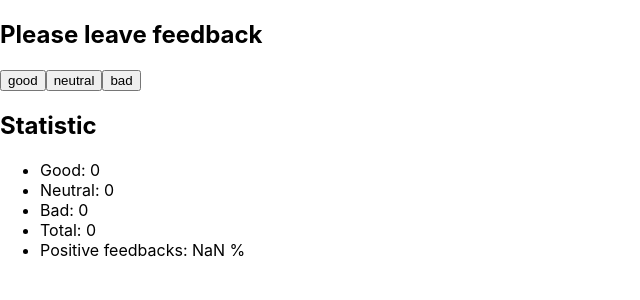
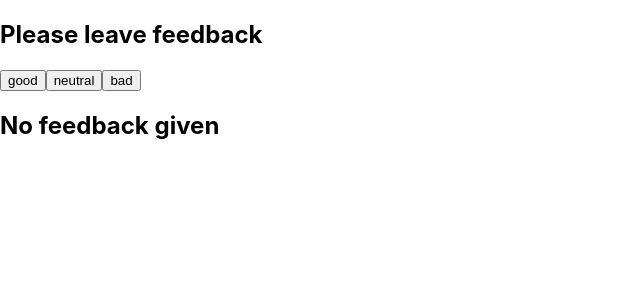
Before and after one commit to teosoph/goit-react-hw-02-feedback, a React (Create React App) app in the folder feedback/: page / in a window 1280 px wide. Shown: the top 300 px of the page, without its empty margins (0-640 px from the left). Built offline with nearby package versions, Linux system fonts and the light colour scheme.

Commit message:
HW-02___task-1 (Feedback)__step-4

```diff
--- a/feedback/src/App.jsx
+++ b/feedback/src/App.jsx
@@ -3,6 +3,7 @@ import React, { Component } from 'react';
 import Section from './Components/Section/';
 import FeedbackOptions from './Components/FeedbackOptions/';
 import Statistics from './Components/Statistics';
+import Notification from './Components/Notification';
 
 
 
@@ -42,10 +43,12 @@ class App extends Component {
   render() {
     const { good, neutral, bad } = this.state;
     const objKeys = Object.keys(this.state);
+    const totalFeedback = good + neutral + bad;
+
 
     return (
 
-       <section>
+        <section>
 
       <Section title={'Please leave feedback'}>
 
@@ -55,19 +58,22 @@ class App extends Component {
 
       </Section>
 
-        <Section title={'Statistic'}>
+        {totalFeedback > 0 ? <Section title={'Statistic'}>
 
-        <Statistics
+          <Statistics
           good={good}
           neutral={neutral}
           bad={bad}
           total={this.countTotalFeedback()}
           positivePercentage={this.countPositiveFeedbackPercentage()} />
 
-      </Section>
-       </section>
+        </Section> :
+
+        <Notification message="No feedback given" />
+        }
 
 
+        </section>
     );
   }
 }
--- /dev/null
+++ b/feedback/src/Components/Notification/Notification.jsx
@@ -0,0 +1,5 @@
+
+
+export default function Notification({ message }) {
+    return <h2>{message}</h2>;
+}
--- /dev/null
+++ b/feedback/src/Components/Notification/index.js
@@ -0,0 +1 @@
+export { default } from './Notification';
```
